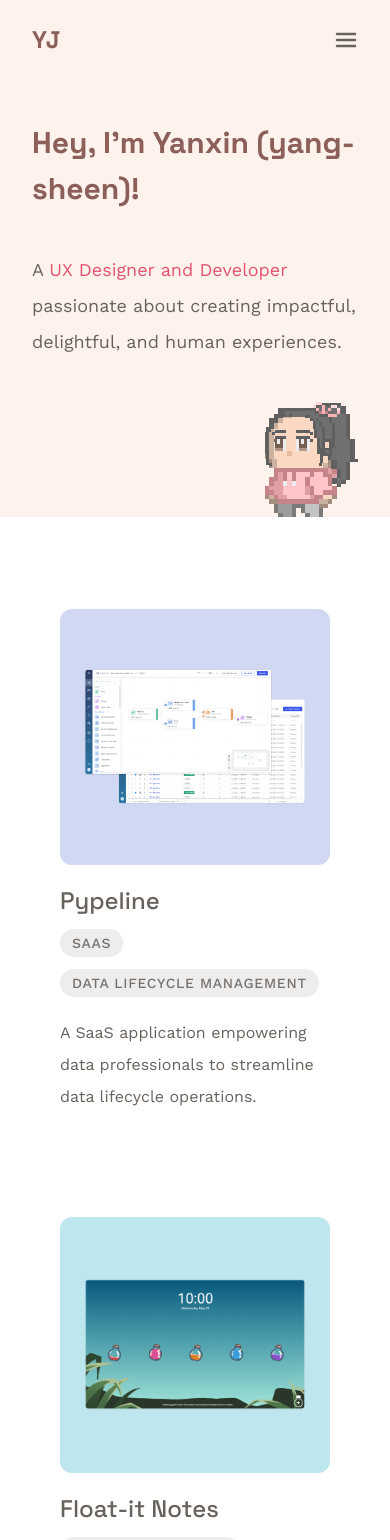
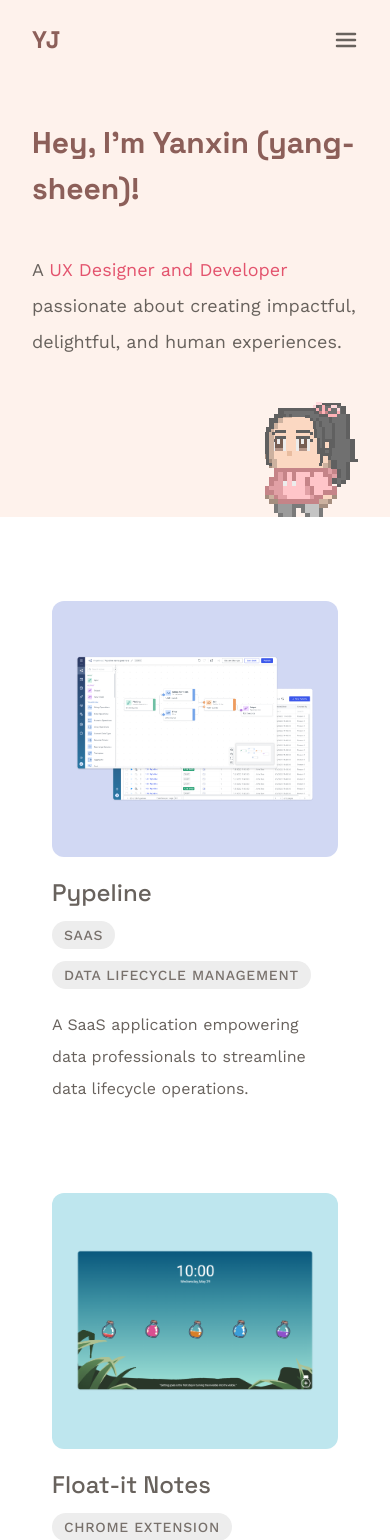
Before and after one commit to yanxinnn/portfolio, a Next.js app: page / in a window 390 px wide. Shown: the top 1540 px of the page. Built offline with nearby package versions, Linux system fonts and the light colour scheme.

Commit message:
project card adjustment

```diff
--- a/src/components/ProjectCard.tsx
+++ b/src/components/ProjectCard.tsx
@@ -12,14 +12,14 @@ type ProjectCardProps = {
 export function ProjectCard(props: ProjectCardProps) {
   return (
     <Link href={"projects/" + props.pageLink} className="group">
-      <div className="flex flex-col gap-5 hover:bg-neutral-100 rounded-xl p-7">
+      <div className="flex flex-col gap-5 hover:bg-neutral-100 rounded-xl p-5 sm:p-7">
         {/* Project image */}
         <div
           className={`${props.backgroundColor} flex rounded-xl h-[16rem] md:h-[22.5rem]`}
         >
           <img
             src={props.image}
-            className="object-contain p-6 sm-8 md:p-10 group-hover:scale-[1.08] transition ease-in-out"
+            className="object-contain p-6 sm:p-8 md:p-10 group-hover:scale-[1.08] transition ease-in-out"
           />
         </div>
 
```
